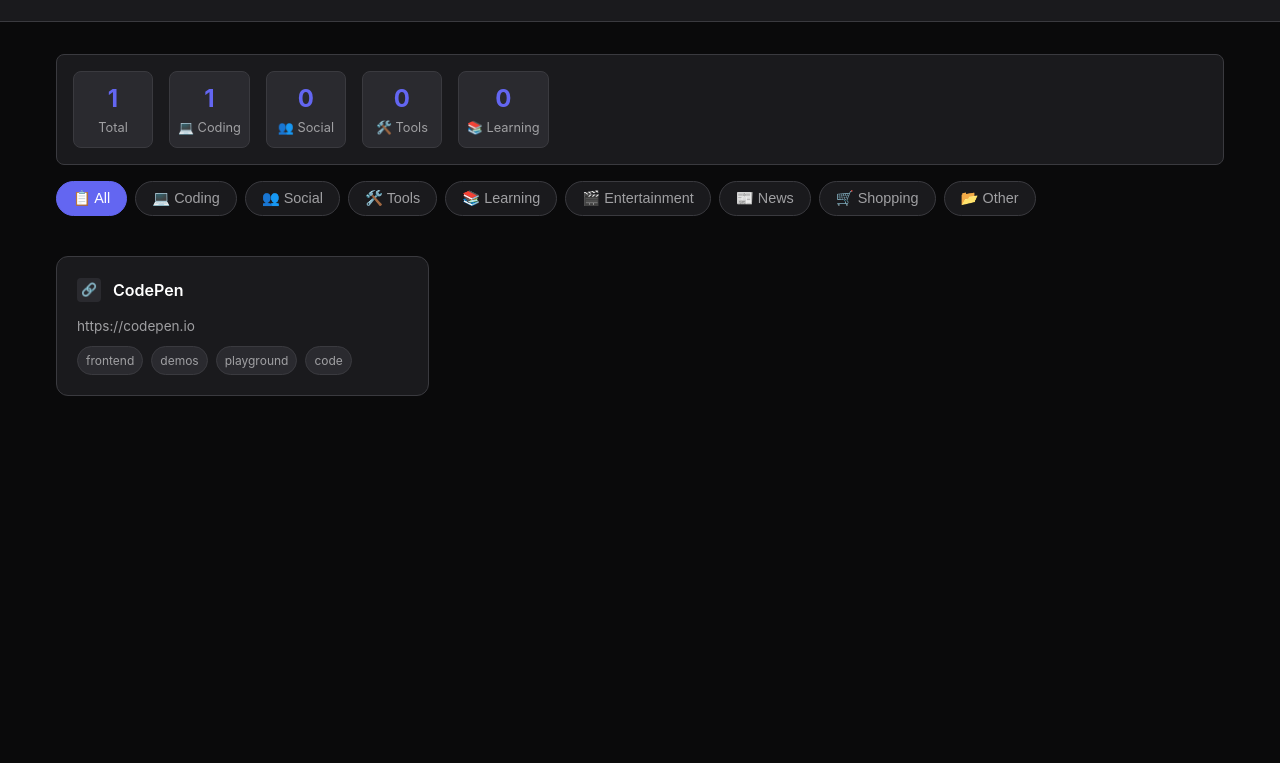
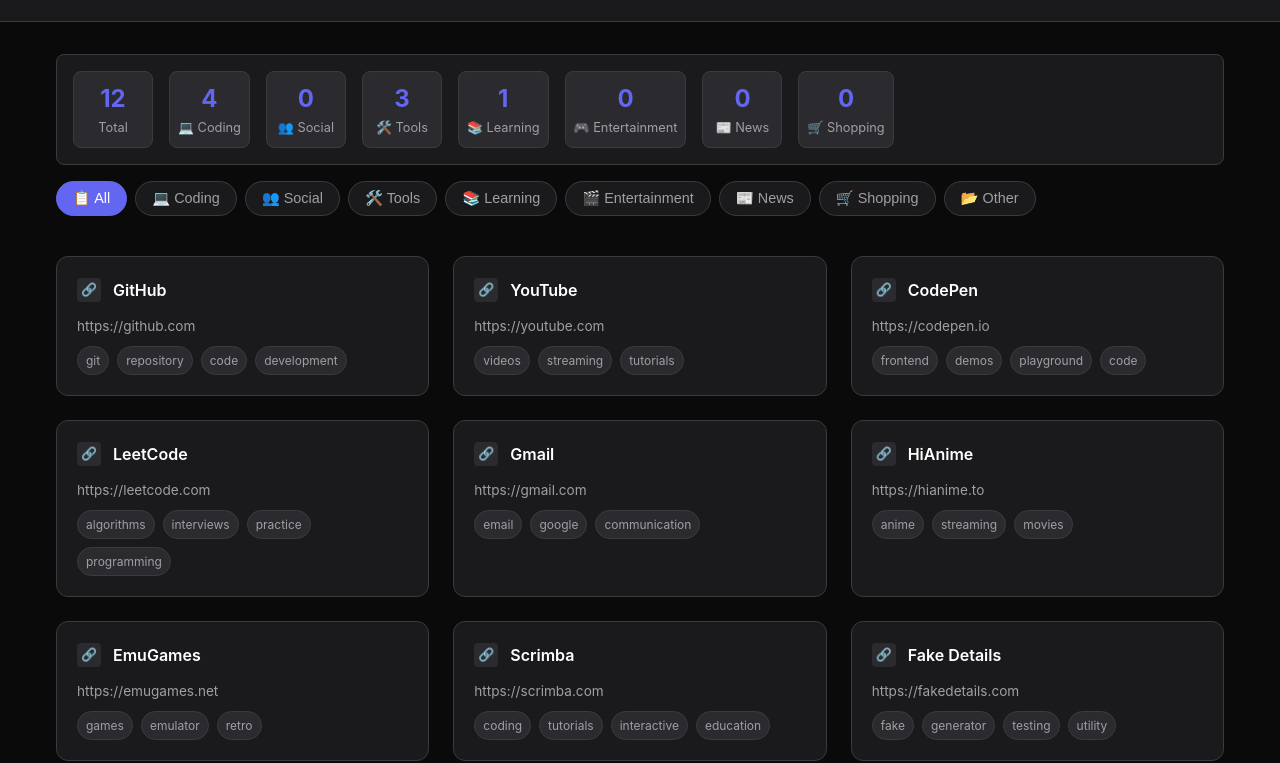
Before and after one commit to KAlternative/Bookmark-Manager, a browser extension: page index.html in a window 1280 px wide. Shown: the part 69-832 px from the top of the page. Before the commit the page ends 800 px from the top, so only its background shows below. Drawn offline with Linux system fonts and the light colour scheme.

Commit message:
uploading into chrome extension store

```diff
--- a/index.html
+++ b/index.html
@@ -56,6 +56,18 @@
                 <div class="stat-item">
                     <div class="stat-number" id="learningCount">0</div>
                     <div class="stat-label">📚 Learning</div>
+                </div>
+                <div class="stat-item">
+                    <div class="stat-number" id="entertainmentCount">0</div>
+                    <div class="stat-label">🎮 Entertainment</div>
+                </div>
+                <div class="stat-item">
+                    <div class="stat-number" id="newsCount">0</div>
+                    <div class="stat-label">📰 News</div>
+                </div>
+                <div class="stat-item">
+                    <div class="stat-number" id="shoppingCount">0</div>
+                    <div class="stat-label">🛒 Shopping</div>
                 </div>
             </div>
 
--- a/script.js
+++ b/script.js
@@ -1,4 +1,4 @@
-        let bookmarks = [];
+let bookmarks = [];
         let currentFilter = "all";
         let editingId = null;
 
@@ -6,23 +6,122 @@
         const STARTER_BOOKMARKS = [
             {
                 id: "Bookmark-1",
+                name: "GitHub",
+                url: "https://github.com",
+                category: "coding",
+                tags: ["git", "repository", "code", "development"],
+                favicon: "https://www.google.com/s2/favicons?sz=64&domain_url=https://github.com",
+                dateAdded: "2024-01-01T00:00:00.000Z"
+            },
+            {
+                id: "Bookmark-2",
+                name: "YouTube",
+                url: "https://youtube.com",
+                category: "entertainment",
+                tags: ["videos", "streaming", "tutorials"],
+                favicon: "https://www.google.com/s2/favicons?sz=64&domain_url=https://youtube.com",
+                dateAdded: "2024-01-01T01:00:00.000Z"
+            },
+            {
+                id: "Bookmark-3",
                 name: "CodePen",
                 url: "https://codepen.io",
                 category: "coding",
                 tags: ["frontend", "demos", "playground", "code"],
                 favicon: "https://www.google.com/s2/favicons?sz=64&domain_url=https://codepen.io",
-                dateAdded: "2024-01-01T00:00:00.000Z"
+                dateAdded: "2024-01-01T02:00:00.000Z"
+            },
+            {
+                id: "Bookmark-4",
+                name: "LeetCode",
+                url: "https://leetcode.com",
+                category: "coding",
+                tags: ["algorithms", "interviews", "practice", "programming"],
+                favicon: "https://www.google.com/s2/favicons?sz=64&domain_url=https://leetcode.com",
+                dateAdded: "2024-01-01T03:00:00.000Z"
+            },
+            {
+                id: "Bookmark-5",
+                name: "Gmail",
+                url: "https://gmail.com",
+                category: "tools",
+                tags: ["email", "google", "communication"],
+                favicon: "https://www.google.com/s2/favicons?sz=64&domain_url=https://gmail.com",
+                dateAdded: "2024-01-01T04:00:00.000Z"
+            },
+            {
+                id: "Bookmark-6",
+                name: "HiAnime",
+                url: "https://hianime.to",
+                category: "entertainment",
+                tags: ["anime", "streaming", "movies"],
+                favicon: "https://www.google.com/s2/favicons?sz=64&domain_url=https://hianime.to",
+                dateAdded: "2024-01-01T05:00:00.000Z"
+            },
+            {
+                id: "Bookmark-7",
+                name: "EmuGames",
+                url: "https://emugames.net",
+                category: "entertainment",
+                tags: ["games", "emulator", "retro"],
+                favicon: "https://www.google.com/s2/favicons?sz=64&domain_url=https://emugames.net",
+                dateAdded: "2024-01-01T06:00:00.000Z"
+            },
+            {
+                id: "Bookmark-8",
+                name: "Scrimba",
+                url: "https://scrimba.com",
+                category: "learning",
+                tags: ["coding", "tutorials", "interactive", "education"],
+                favicon: "https://www.google.com/s2/favicons?sz=64&domain_url=https://scrimba.com",
+                dateAdded: "2024-01-01T07:00:00.000Z"
+            },
+            {
+                id: "Bookmark-9",
+                name: "Fake Details",
+                url: "https://fakedetails.com",
+                category: "tools",
+                tags: ["fake", "generator", "testing", "utility"],
+                favicon: "https://www.google.com/s2/favicons?sz=64&domain_url=https://fakedetails.com",
+                dateAdded: "2024-01-01T08:00:00.000Z"
+            },
+            {
+                id: "Bookmark-10",
+                name: "Netlify",
+                url: "https://netlify.com",
+                category: "coding",
+                tags: ["hosting", "deployment", "web", "development"],
+                favicon: "https://www.google.com/s2/favicons?sz=64&domain_url=https://netlify.com",
+                dateAdded: "2024-01-01T09:00:00.000Z"
+            },
+            {
+                id: "Bookmark-11",
+                name: "Emupedia",
+                url: "https://emupedia.net",
+                category: "entertainment",
+                tags: ["emulator", "retro", "games", "nostalgia"],
+                favicon: "https://www.google.com/s2/favicons?sz=64&domain_url=https://emupedia.net",
+                dateAdded: "2024-01-01T10:00:00.000Z"
+            },
+            {
+                id: "Bookmark-12",
+                name: "Sejda",
+                url: "https://sejda.com",
+                category: "tools",
+                tags: ["pdf", "editor", "converter", "utility"],
+                favicon: "https://www.google.com/s2/favicons?sz=64&domain_url=https://sejda.com",
+                dateAdded: "2024-01-01T11:00:00.000Z"
             }
         ];
 
         // Category detection keywords - helps auto-categorize bookmarks
         const categoryKeywords = {
-            coding: ["github", "stackoverflow", "codepen", "gitlab", "bitbucket", "replit", "codesandbox", "dev.to", "hackernews", "programming", "developer", "code", "api", "documentation", "docs"],
+            coding: ["github", "stackoverflow", "codepen", "gitlab", "bitbucket", "replit", "codesandbox", "dev.to", "hackernews", "programming", "developer", "code", "api", "documentation", "docs", "netlify", "leetcode"],
             social: ["facebook", "twitter", "instagram", "linkedin", "discord", "slack", "telegram", "whatsapp", "reddit", "social", "community", "chat"],
-            tools: ["notion", "trello", "asana", "figma", "canva", "photoshop", "productivity", "tools", "app", "software", "utility"],
-            entertainment: ["youtube", "netflix", "spotify", "twitch", "gaming", "music", "video", "entertainment", "movie", "stream"],
+            tools: ["notion", "trello", "asana", "figma", "canva", "photoshop", "productivity", "tools", "app", "software", "utility", "gmail", "fakedetails", "sejda"],
+            entertainment: ["youtube", "netflix", "spotify", "twitch", "gaming", "music", "video", "entertainment", "movie", "stream", "hianime", "emugames", "emupedia"],
             news: ["news", "bbc", "cnn", "reuters", "techcrunch", "verge", "medium", "blog", "article", "newspaper"],
-            learning: ["coursera", "udemy", "khan", "education", "course", "tutorial", "learning", "university", "school", "training"],
+            learning: ["coursera", "udemy", "khan", "education", "course", "tutorial", "learning", "university", "school", "training", "scrimba"],
             shopping: ["amazon", "ebay", "shop", "store", "buy", "cart", "ecommerce", "retail", "marketplace"]
         };
 
@@ -363,9 +462,9 @@
             sortMenu.id = "sortMenu";
             sortMenu.className = "sort-menu active";
             sortMenu.innerHTML = `
-                <div class="sort-option" onclick="sortBookmarks('name')">📝 Sort by Name</div>
+                <div class="sort-option" onclick="sortBookmarks('name')">🔤 Sort by Name</div>
                 <div class="sort-option" onclick="sortBookmarks('date')">📅 Sort by Date</div>
-                <div class="sort-option" onclick="sortBookmarks('category')">📁 Sort by Category</div>
+                <div class="sort-option" onclick="sortBookmarks('category')">📂 Sort by Category</div>
                 <div class="sort-option" onclick="clearAllBookmarks()">🗑️ Clear All Bookmarks</div>
             `;
 
```
